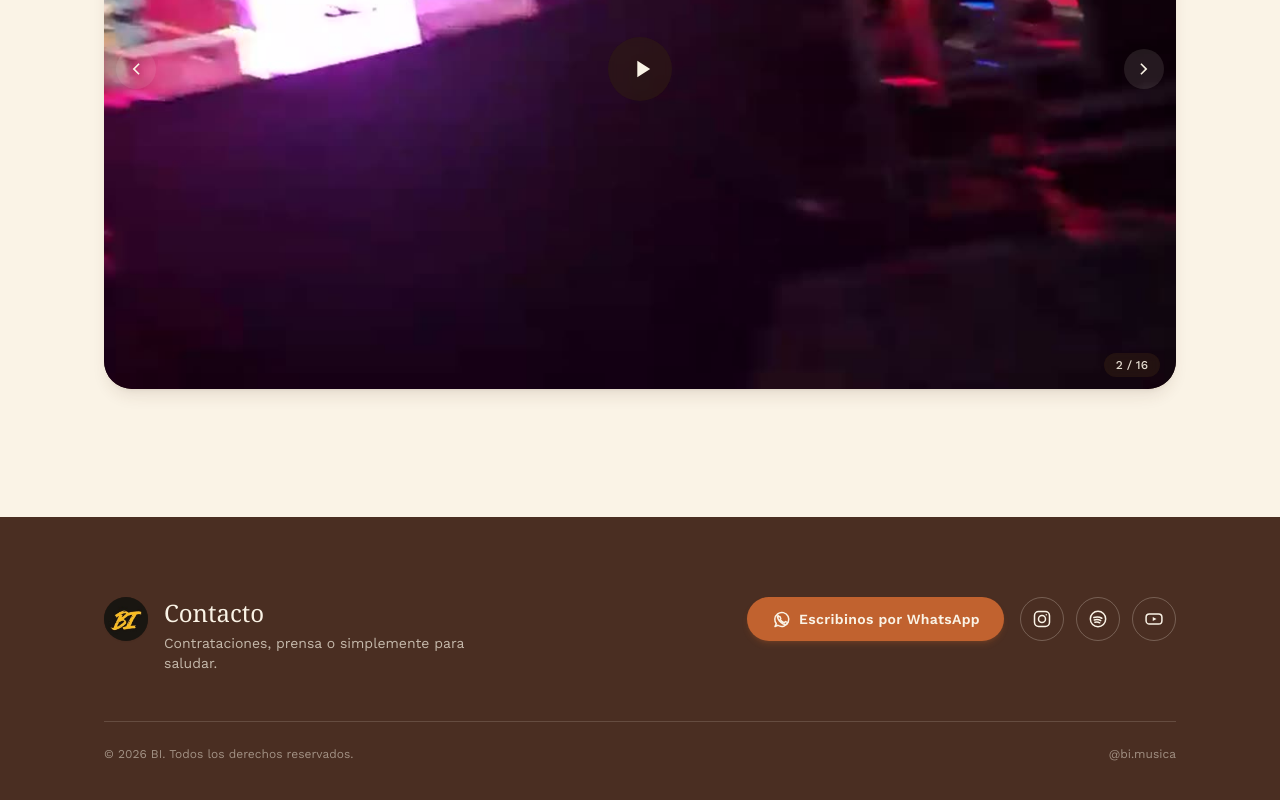
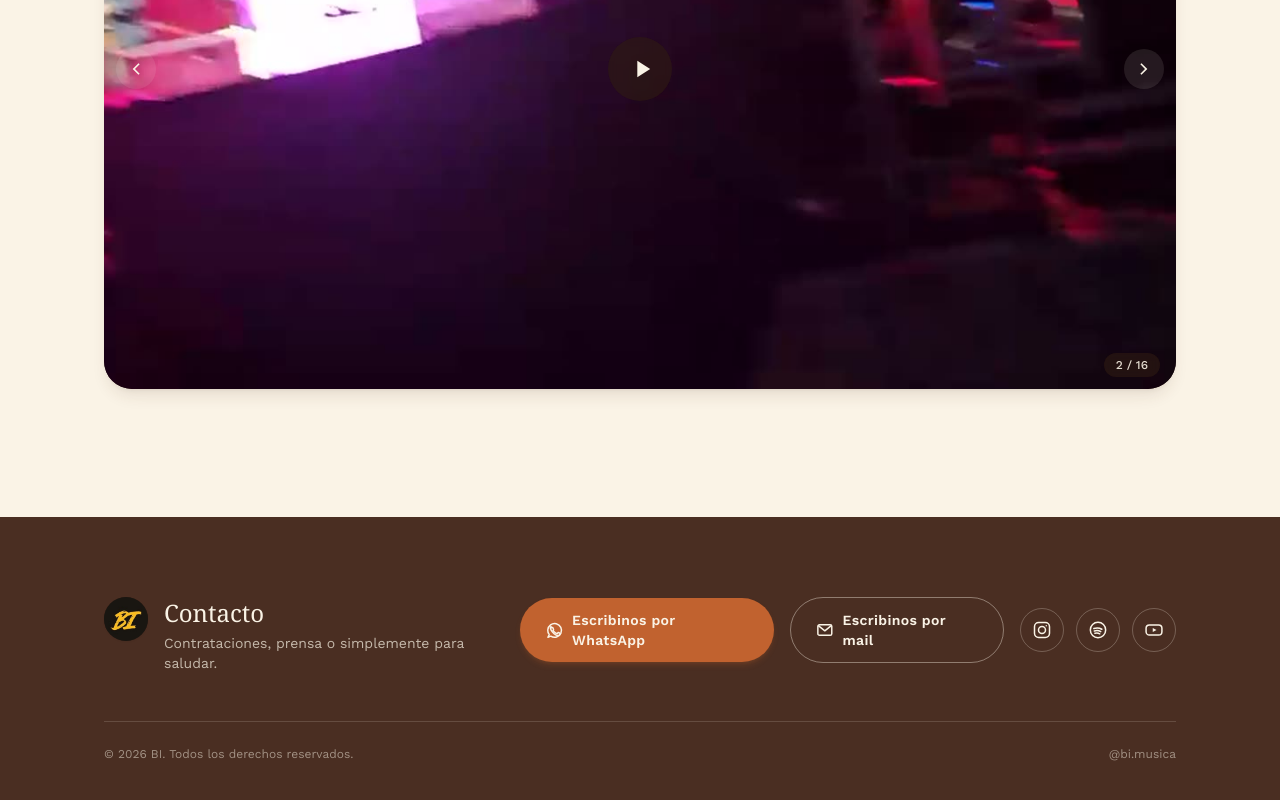
Before and after one commit to Santiagokuru/Bi, a React (Vite) app: page / in a window 1280 px wide. Shown: the part 6106-6906 px from the top of the page. Built offline with nearby package versions, Linux system fonts and the light colour scheme.

Commit message:
Add email contact button to footer
Adds a mailto link next to WhatsApp in the Contacto section, pre-filled with subject, pointing to brobimusic@gmail.com.

```diff
--- a/src/components/layout/Footer.jsx
+++ b/src/components/layout/Footer.jsx
@@ -1,6 +1,7 @@
 import Badge from '../ui/Badge.jsx'
 import Button from '../ui/Button.jsx'
 import InstagramIcon from '../ui/icons/InstagramIcon.jsx'
+import MailIcon from '../ui/icons/MailIcon.jsx'
 import SpotifyIcon from '../ui/icons/SpotifyIcon.jsx'
 import WhatsAppIcon from '../ui/icons/WhatsAppIcon.jsx'
 import YouTubeIcon from '../ui/icons/YouTubeIcon.jsx'
@@ -40,6 +41,15 @@ export default function Footer() {
             >
               <WhatsAppIcon className="h-5 w-5" />
               {social.whatsapp.label}
+            </Button>
+
+            <Button
+              href={social.email.href}
+              variant="outlineLight"
+              aria-label="Enviar un mail a BI"
+            >
+              <MailIcon className="h-5 w-5" />
+              {social.email.label}
             </Button>
 
             <div className="flex items-center gap-3">
--- /dev/null
+++ b/src/components/ui/icons/MailIcon.jsx
@@ -0,0 +1,17 @@
+export default function MailIcon({ className = 'h-5 w-5' }) {
+  return (
+    <svg
+      viewBox="0 0 24 24"
+      fill="none"
+      stroke="currentColor"
+      strokeWidth="1.8"
+      strokeLinecap="round"
+      strokeLinejoin="round"
+      className={className}
+      aria-hidden="true"
+    >
+      <rect x="3.5" y="5.5" width="17" height="13" rx="2" />
+      <path d="m4.5 7 7.5 6 7.5-6" />
+    </svg>
+  )
+}
--- a/src/content.js
+++ b/src/content.js
@@ -117,8 +117,11 @@ export const gallery = {
   intro: 'Un vistazo detrás de escena.',
 }
 
-const WHATSAPP_NUMBER = '5493515135478'
+const WHATSAPP_NUMBER = '5493512107330'
 const WHATSAPP_MESSAGE = 'Hola! Quería consultarles por BI.'
+
+const CONTACT_EMAIL = 'brobimusic@gmail.com'
+const EMAIL_SUBJECT = 'Consulta desde la web de BI'
 
 export const social = {
   instagram: {
@@ -129,11 +132,15 @@ export const social = {
     href: 'https://www.youtube.com/@bi.musica',
   },
   spotify: {
-    href: `https://open.spotify.com/intl-es/album/${audiovisual.spotifyAlbum.id}`,
+    href: `https://open.spotify.com/intl-es/artist/7AUWqX5D2oMvC26gRE81kw`,
   },
   whatsapp: {
     href: `https://wa.me/${WHATSAPP_NUMBER}?text=${encodeURIComponent(WHATSAPP_MESSAGE)}`,
     label: 'Escribinos por WhatsApp',
+  },
+  email: {
+    href: `mailto:${CONTACT_EMAIL}?subject=${encodeURIComponent(EMAIL_SUBJECT)}`,
+    label: 'Escribinos por mail',
   },
 }
 
```
